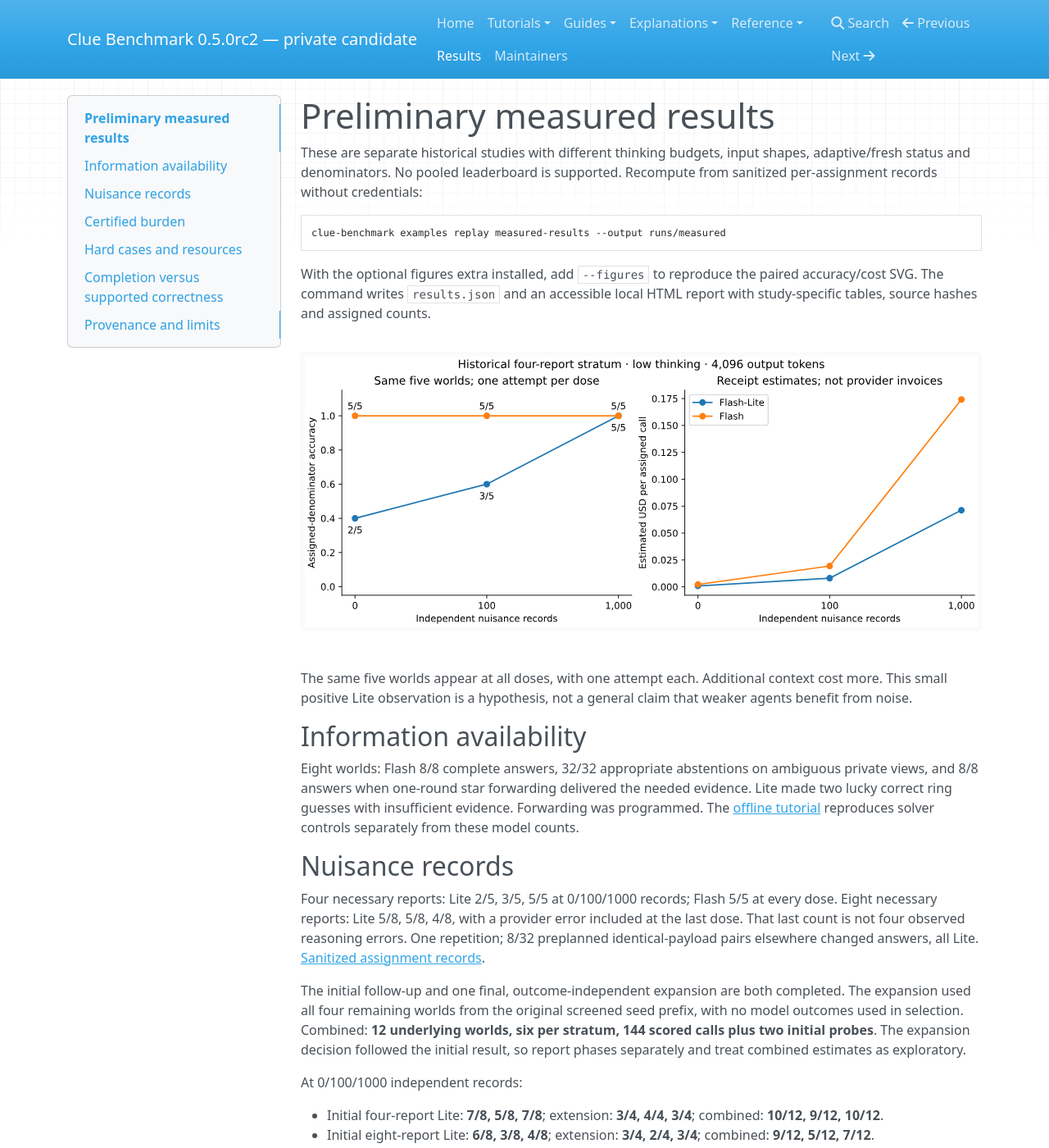
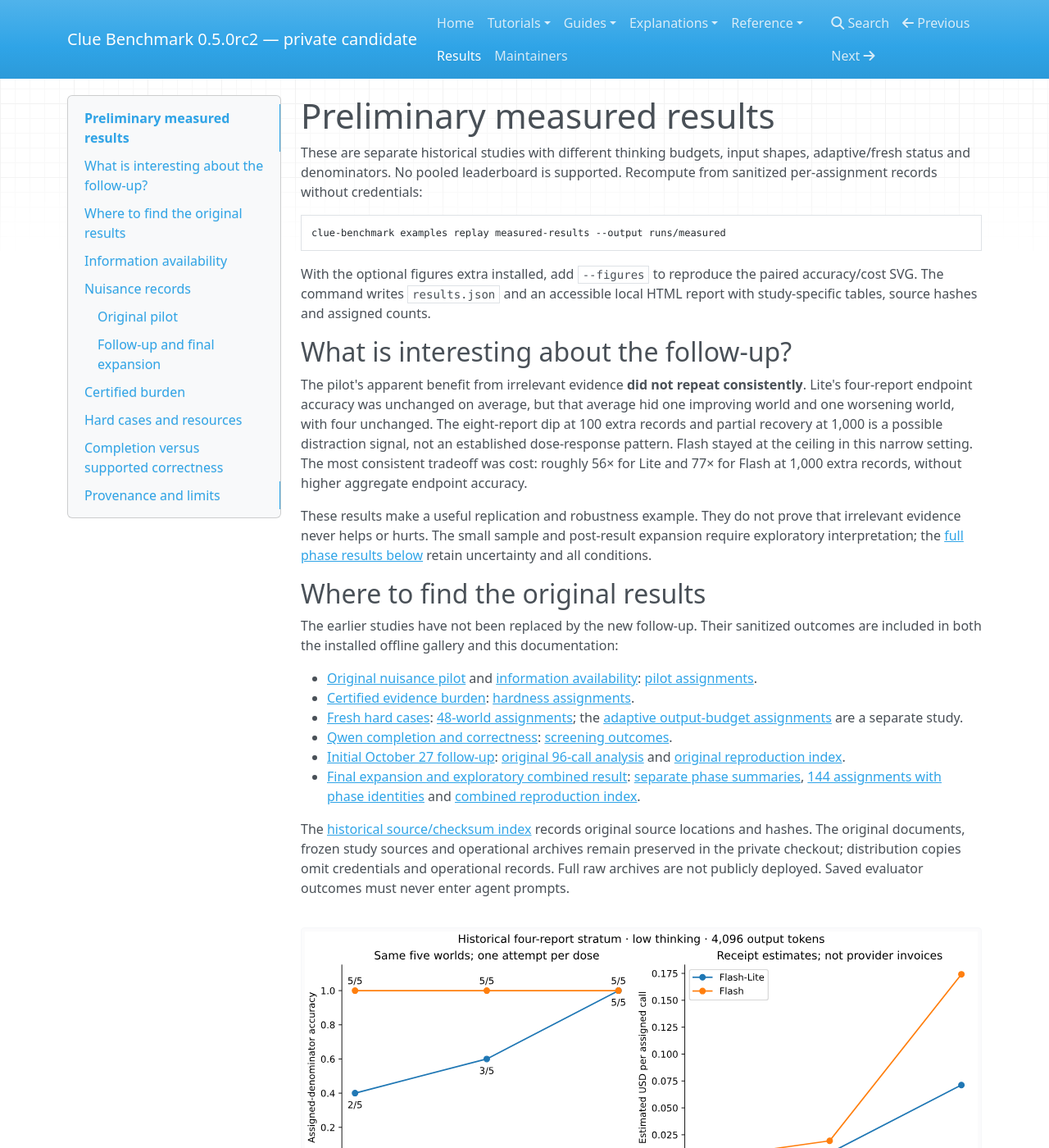
Before and after one commit to TrustPrism/clue-benchmark, an MkDocs documentation site: the page built from docs/site/results/index.md, in a window 1280 px wide and 1400 px high. Shown: the whole window at 82% size. Built offline with MkDocs 1.6.1, drawn with Linux system fonts in a browser that asks for light colours; nearby versions of some CDN libraries; some of the changed text lies outside the part shown.

Commit message:
Explain replication findings and surface original study results

````diff
--- a/docs/site/results/index.md
+++ b/docs/site/results/index.md
@@ -7,6 +7,25 @@ clue-benchmark examples replay measured-results --output runs/measured
 ```
 
 With the optional figures extra installed, add `--figures` to reproduce the paired accuracy/cost SVG. The command writes `results.json` and an accessible local HTML report with study-specific tables, source hashes and assigned counts.
+
+## What is interesting about the follow-up?
+
+The pilot's apparent benefit from irrelevant evidence **did not repeat consistently**. Lite's four-report endpoint accuracy was unchanged on average, but that average hid one improving world and one worsening world, with four unchanged. The eight-report dip at 100 extra records and partial recovery at 1,000 is a possible distraction signal, not an established dose-response pattern. Flash stayed at the ceiling in this narrow setting. The most consistent tradeoff was cost: roughly 56× for Lite and 77× for Flash at 1,000 extra records, without higher aggregate endpoint accuracy.
+
+These results make a useful replication and robustness example. They do not prove that irrelevant evidence never helps or hurts. The small sample and post-result expansion require exploratory interpretation; the [full phase results below](#follow-up-and-final-expansion) retain uncertainty and all conditions.
+
+## Where to find the original results
+
+The earlier studies have not been replaced by the new follow-up. Their sanitized outcomes are included in both the installed offline gallery and this documentation:
+
+- [Original nuisance pilot](#original-pilot) and [information availability](#information-availability): [pilot assignments](../assets/pilot.json).
+- [Certified evidence burden](#certified-burden): [hardness assignments](../assets/hardness.json).
+- [Fresh hard cases](#hard-cases-and-resources): [48-world assignments](../assets/flash-hard-scale.json); the [adaptive output-budget assignments](../assets/flash-limits.json) are a separate study.
+- [Qwen completion and correctness](#completion-versus-supported-correctness): [screening outcomes](../assets/qwen-sampled-screening.json).
+- [Initial October 27 follow-up](#follow-up-and-final-expansion): [original 96-call analysis](../assets/nuisance-followup-results.json) and [original reproduction index](../assets/nuisance-followup-reproduction.json).
+- [Final expansion and exploratory combined result](#follow-up-and-final-expansion): [separate phase summaries](../assets/nuisance-extended-results.json), [144 assignments with phase identities](../assets/nuisance-extended-measurements.json) and [combined reproduction index](../assets/nuisance-extended-reproduction.json).
+
+The [historical source/checksum index](../assets/index.json) records original source locations and hashes. The original documents, frozen study sources and operational archives remain preserved in the private checkout; distribution copies omit credentials and operational records. Full raw archives are not publicly deployed. Saved evaluator outcomes must never enter agent prompts.
 
 ![Historical four-report paired accuracy and cost](../assets/paired-accuracy-and-cost.svg)
 
@@ -18,7 +37,11 @@ Eight worlds: Flash 8/8 complete answers, 32/32 appropriate abstentions on ambig
 
 ## Nuisance records
 
+### Original pilot
+
 Four necessary reports: Lite 2/5, 3/5, 5/5 at 0/100/1000 records; Flash 5/5 at every dose. Eight necessary reports: Lite 5/8, 5/8, 4/8, with a provider error included at the last dose. That last count is not four observed reasoning errors. One repetition; 8/32 preplanned identical-payload pairs elsewhere changed answers, all Lite. [Sanitized assignment records](../assets/pilot.json).
+
+### Follow-up and final expansion
 
 The initial follow-up and one final, outcome-independent expansion are both
 completed. The expansion used all four remaining worlds from the original
````
Also changed, not shown: README.md (+26 -7 lines), docs/site/index.md (+6 -0 lines), release/RELEASE_NOTES-0.5.0rc2.md (+8 -0 lines), release/VERIFICATION-0.5.0rc2.md (+8 -2 lines).
